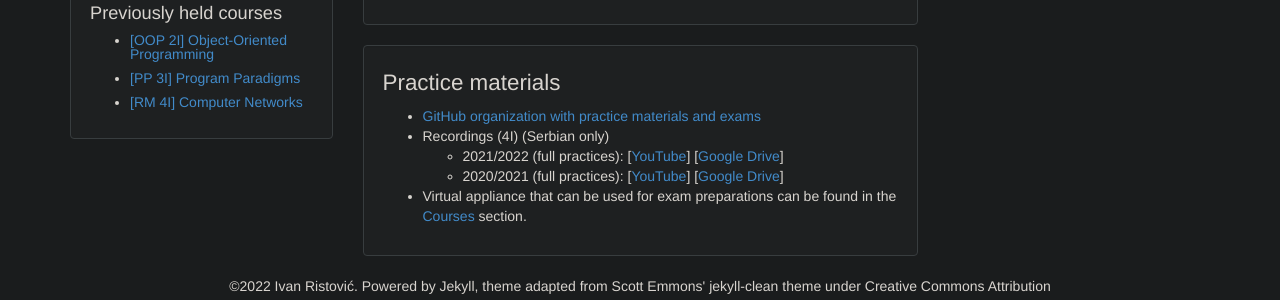
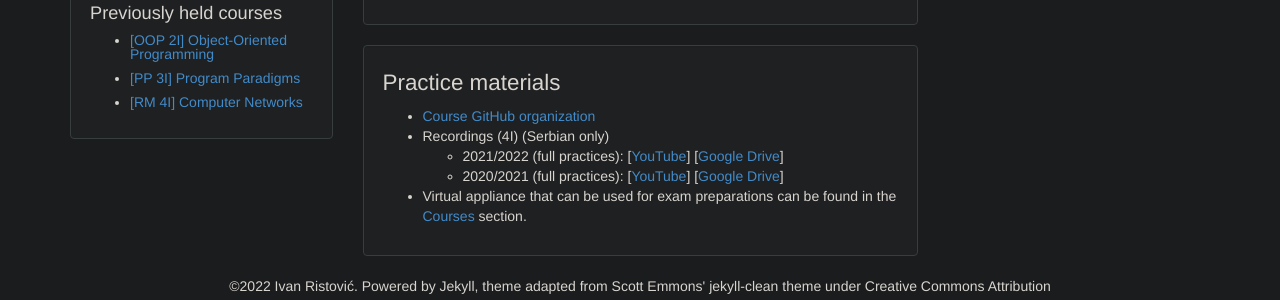
Before and after one commit to ivan-ristovic/ivan-ristovic.github.io, a Jekyll site: the page built from courses/rm/index.html, in a window 1280 px wide. Shown: the part 476-776 px from the top of the page. Built offline with Jekyll 4.4.1, drawn with Linux system fonts in a browser that asks for light colours.

```diff
--- a/courses/rm/index.html
+++ b/courses/rm/index.html
@@ -40,7 +40,7 @@
     <h1>Practice materials</h1>
     <ul>
         <li>
-            <a href="https://github.com/MATF-Computer-Networks">GitHub organization with practice materials and exams</a>
+            <a href="https://github.com/MATF-Computer-Networks">Course GitHub organization</a>
         </li>
         <li>
             Recordings (4I) (Serbian only)
--- a/courses/rs2/index.html
+++ b/courses/rs2/index.html
@@ -15,7 +15,7 @@
     <h1>Course materials</h1>
     <ul>
         <li>
-            <a href="https://github.com/MatfRS2">GitHub organization with course projects</a>
+            <a href="https://github.com/MatfRS2">Course GitHub organization</a>
         </li>
     </ul>
 </div>
--- a/courses/vs/index.html
+++ b/courses/vs/index.html
@@ -15,7 +15,7 @@
     <h1>Course materials</h1>
     <ul>
         <li>
-            <a href="https://github.com/MATF-Software-Verification">GitHub organization with course projects</a>
+            <a href="https://github.com/MATF-Software-Verification">Course GitHub organization</a>
         </li>
         <!-- <li>
             Recordings (Serbian only)
```
